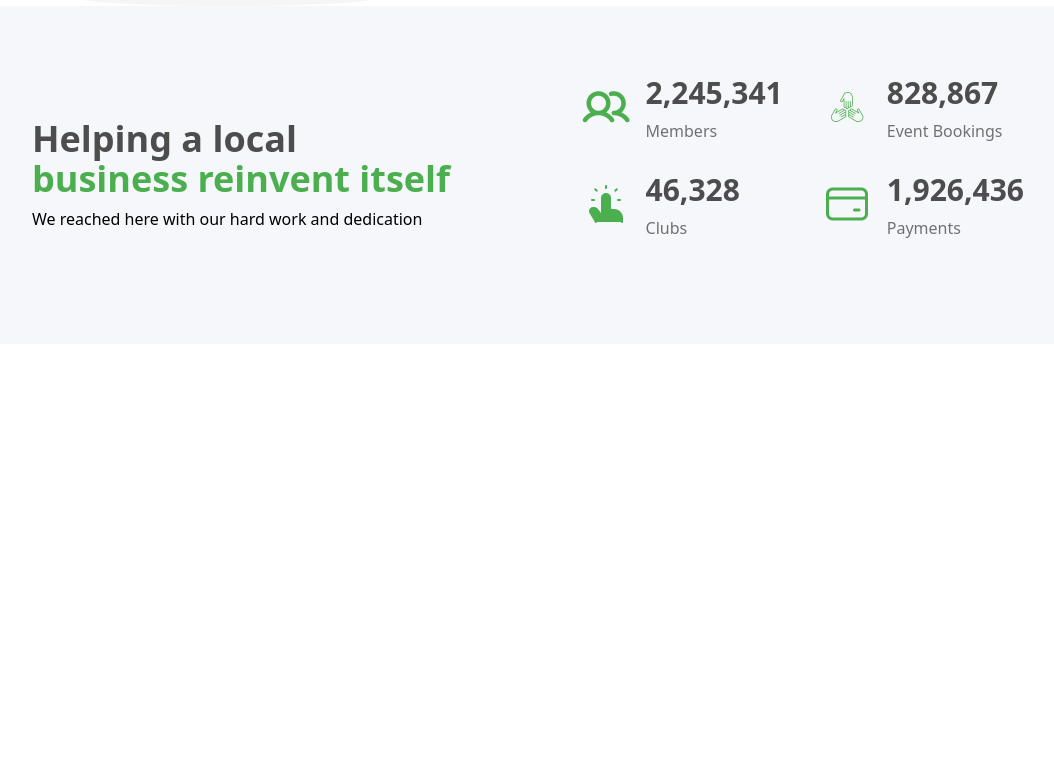
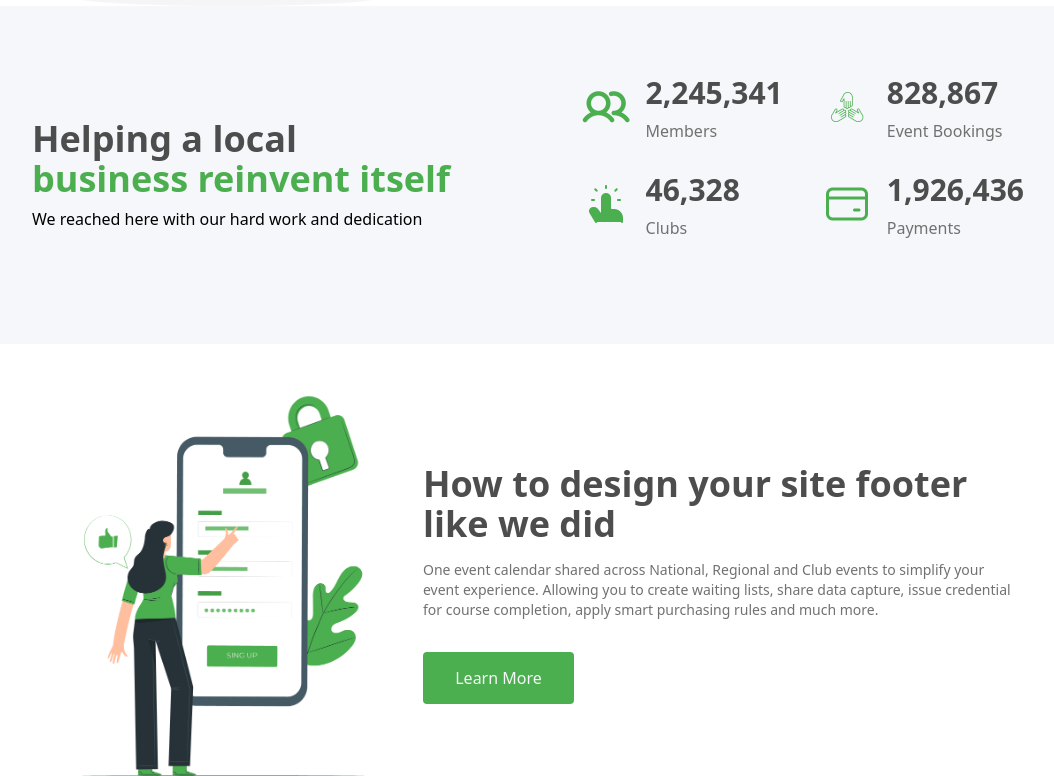
Before and after one commit to mahdimazhabi/ProtoPage, a React (Vite) app: page / in a window 1280 px wide. Shown: the part 1769-2545 px from the top of the page, without its empty margins (112-1166 px from the left). Before the commit the page ends 2113 px from the top, so only its background shows below. Built offline with nearby package versions, Linux system fonts and the light colour scheme.

Commit message:
create components clander

```diff
--- /dev/null
+++ b/src/components/Calender/Calender.jsx
@@ -0,0 +1,28 @@
+import img from "../../assets/Imgs/Calender/image.png";
+const Calender = () => {
+  return (
+    <section className="mt-12">
+      <div className=" flex justify-between items-center  px-[144px]">
+        <div>
+          <img src={img} alt="#" className="w-[442px] " />
+        </div>
+        <div className="w-[661px]">
+          <h1 className="text-coustomZinkColors font-semibold text-4xl">
+            How to design your site footer like we did
+          </h1>
+          <p className="text-coustomGrayColors text-sm w-[601px] mt-4">
+            One event calendar shared across National, Regional and Club events
+            to simplify your event experience. Allowing you to create waiting
+            lists, share data capture, issue credential for course completion,
+            apply smart purchasing rules and much more.
+          </p>
+          <button className="w-[151px] h-[52px] bg-coustomGreenColors text-coustomwhiteColors mt-8 rounded">
+            Learn More
+          </button>
+        </div>
+      </div>
+    </section>
+  );
+};
+
+export default Calender;
--- a/src/pages/Home/Home.jsx
+++ b/src/pages/Home/Home.jsx
@@ -4,6 +4,7 @@ import Partner from "../../components/Partner/Partner";
 import Community from "../../components/Community/Community";
 import Unlock from "../../components/Unlock/Unlock";
 import Achievements from "../../components/Achievements/Achievements";
+import Calender from "../../components/Calender/Calender";
 
 const Home = () => {
   return (
@@ -14,6 +15,7 @@ const Home = () => {
       <Community />
       <Unlock />
       <Achievements />
+      <Calender />
     </>
   );
 };
```
Also changed, not shown: src/assets/Imgs/Calender/image.png (added).
